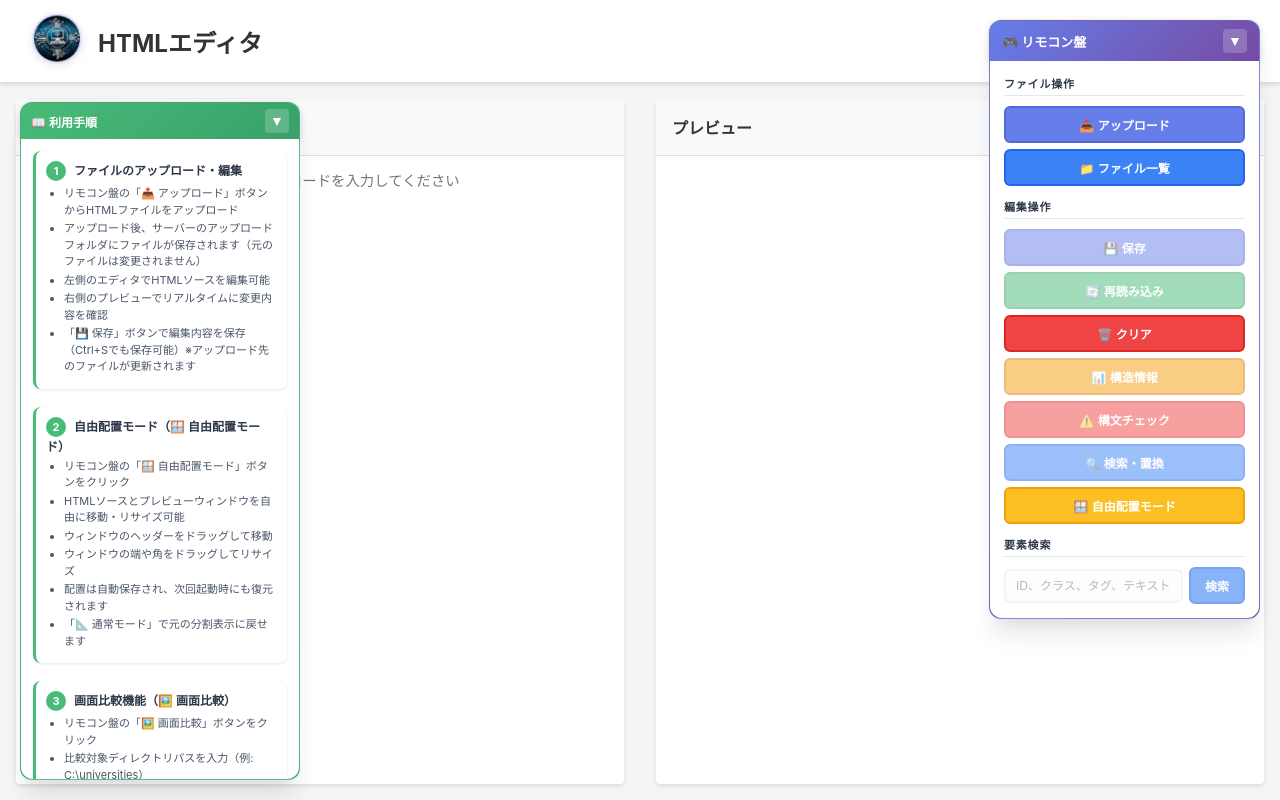
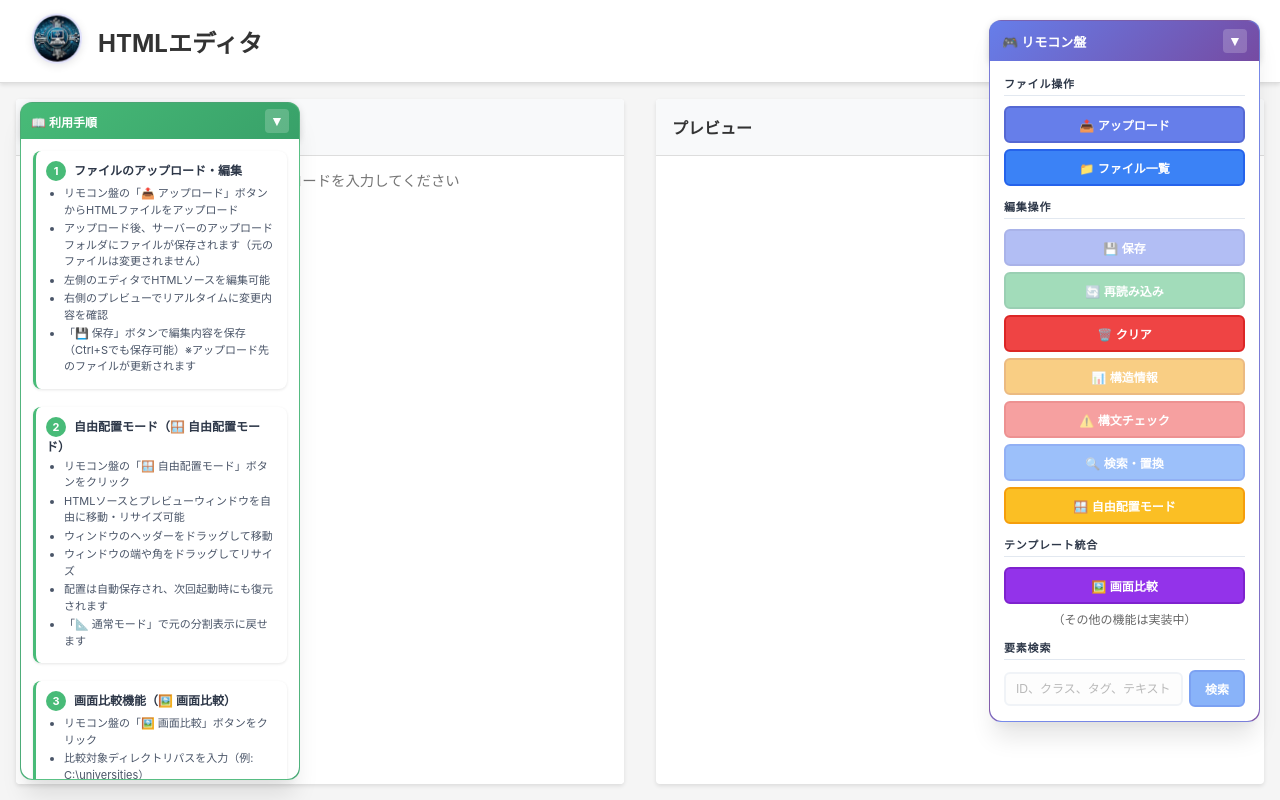
Before and after one commit to kensudogit/html, a React (Vite) app in the folder frontend/: page / in a window 1280 px wide. Built offline with nearby package versions, Linux system fonts and the light colour scheme; no server answers.

Commit message:
画面比較機能を実装（ScreenComparisonModalとRemoteControlボタンを追加）

```diff
--- a/frontend/src/components/HTMLEditor.tsx
+++ b/frontend/src/components/HTMLEditor.tsx
@@ -6,6 +6,7 @@ import StructureModal from './StructureModal'
 import ValidateModal from './ValidateModal'
 import SearchModal from './SearchModal'
 import FileListModal from './FileListModal'
+import ScreenComparisonModal from './ScreenComparisonModal'
 import './HTMLEditor.css'
 
 const HTMLEditor: React.FC = () => {
@@ -19,6 +20,7 @@ const HTMLEditor: React.FC = () => {
   const [showValidateModal, setShowValidateModal] = useState<boolean>(false)
   const [showSearchModal, setShowSearchModal] = useState<boolean>(false)
   const [showFileListModal, setShowFileListModal] = useState<boolean>(false)
+  const [showScreenComparison, setShowScreenComparison] = useState<boolean>(false)
   const [freeMode, setFreeMode] = useState<boolean>(() => {
     const saved = localStorage.getItem('htmlEditorFreeMode')
     return saved === 'true'
@@ -313,6 +315,7 @@ const HTMLEditor: React.FC = () => {
         onSearchElement={handleSearchElement}
         onToggleFreeMode={toggleFreeMode}
         freeMode={freeMode}
+        onShowScreenComparison={() => setShowScreenComparison(true)}
       />
       <UsageGuide />
       <header className="html-editor-header">
@@ -440,6 +443,10 @@ const HTMLEditor: React.FC = () => {
         onClose={() => setShowFileListModal(false)}
         onSelectFile={handleFileSelect}
       />
+      <ScreenComparisonModal
+        isOpen={showScreenComparison}
+        onClose={() => setShowScreenComparison(false)}
+      />
     </div>
   )
 }
--- a/frontend/src/components/Modal.css
+++ b/frontend/src/components/Modal.css
@@ -25,6 +25,12 @@
 
 .modal-content.modal-large {
   max-width: 800px;
+}
+
+.modal-content.screen-comparison-modal {
+  max-width: 95%;
+  width: 95%;
+  max-height: 95vh;
 }
 
 .modal-header {
--- a/frontend/src/components/RemoteControl.tsx
+++ b/frontend/src/components/RemoteControl.tsx
@@ -14,6 +14,7 @@ interface RemoteControlProps {
   onSearchElement: (query: string) => void
   onToggleFreeMode?: () => void
   freeMode?: boolean
+  onShowScreenComparison?: () => void
 }
 
 const RemoteControl: React.FC<RemoteControlProps> = ({
@@ -29,6 +30,7 @@ const RemoteControl: React.FC<RemoteControlProps> = ({
   onSearchElement,
   onToggleFreeMode,
   freeMode = false,
+  onShowScreenComparison,
 }) => {
   const [collapsed, setCollapsed] = useState<boolean>(false)
   const [position, setPosition] = useState<{ x: number; y: number } | null>(null)
@@ -287,6 +289,30 @@ const RemoteControl: React.FC<RemoteControlProps> = ({
             </div>
           </div>
 
+          {/* テンプレート統合セクション */}
+          <div className="remote-control-section">
+            <div className="remote-control-section-title">テンプレート統合</div>
+            <div className="remote-control-buttons">
+              {onShowScreenComparison && (
+                <button
+                  className="btn btn-primary"
+                  onClick={onShowScreenComparison}
+                  style={{
+                    fontWeight: 600,
+                    background: '#9333ea',
+                    border: '2px solid #7e22ce',
+                    color: 'white',
+                  }}
+                >
+                  🖼️ 画面比較
+                </button>
+              )}
+              <span style={{ fontSize: '12px', color: '#666', textAlign: 'center' }}>
+                （その他の機能は実装中）
+              </span>
+            </div>
+          </div>
+
           {/* 要素検索セクション */}
           <div className="remote-control-section">
             <div className="remote-control-section-title">要素検索</div>
--- /dev/null
+++ b/frontend/src/components/ScreenComparisonModal.tsx
@@ -0,0 +1,28 @@
+import React from 'react'
+import ScreenComparison from './ScreenComparison'
+import './Modal.css'
+
+interface ScreenComparisonModalProps {
+  isOpen: boolean
+  onClose: () => void
+}
+
+const ScreenComparisonModal: React.FC<ScreenComparisonModalProps> = ({ isOpen, onClose }) => {
+  if (!isOpen) return null
+
+  return (
+    <div className="modal-overlay" onClick={onClose}>
+      <div className="modal-content screen-comparison-modal" onClick={(e) => e.stopPropagation()}>
+        <div className="modal-header">
+          <h2>🖼️ 画面比較</h2>
+          <button className="modal-close" onClick={onClose}>×</button>
+        </div>
+        <div className="modal-body" style={{ padding: 0, overflow: 'auto', maxHeight: '90vh' }}>
+          <ScreenComparison />
+        </div>
+      </div>
+    </div>
+  )
+}
+
+export default ScreenComparisonModal
```
